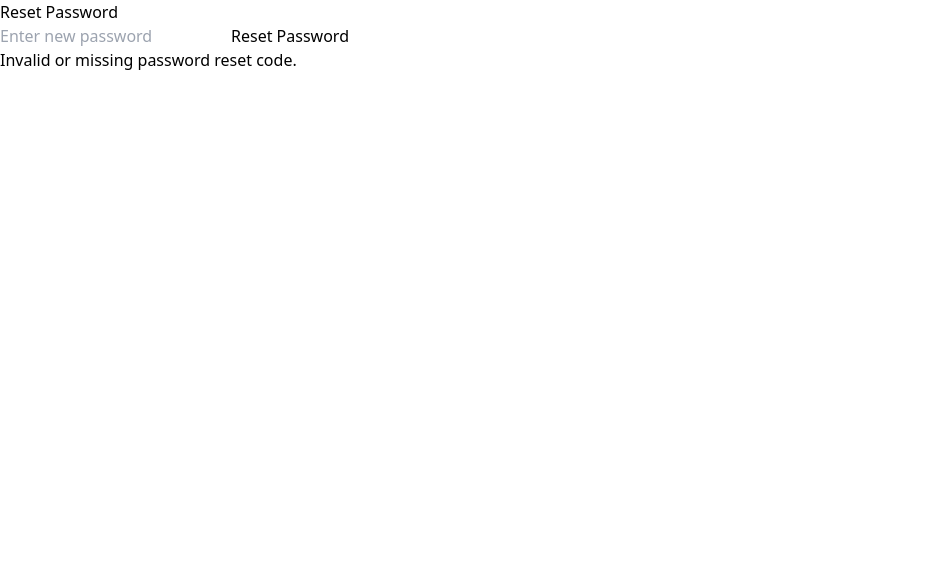
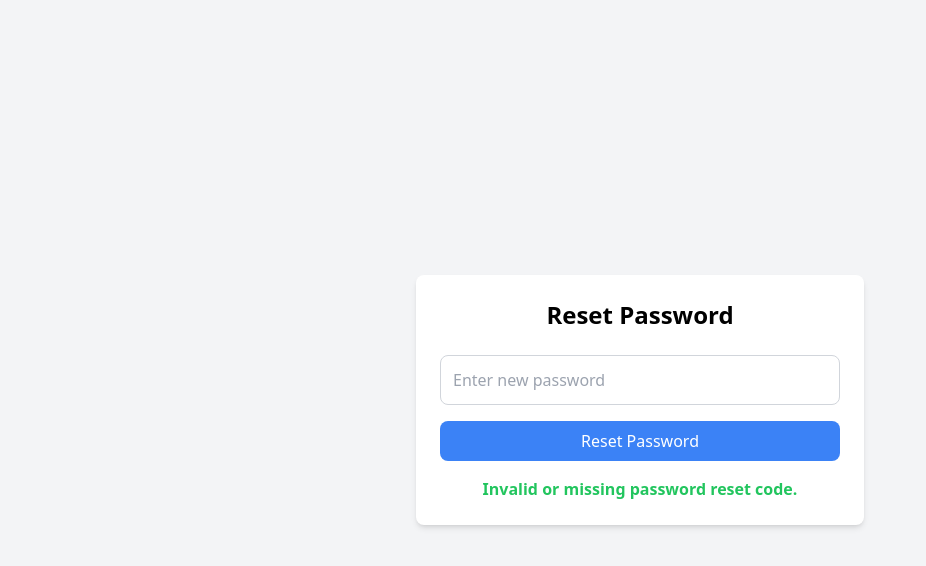
Before and after one commit to OnshilAgassi8/carefinder-project, a React (Vite) app: page /resetpassword in a window 1280 px wide. Shown: the top 566 px of the page, without its empty margins (0-926 px from the left). Built offline with nearby package versions, Linux system fonts and the light colour scheme.

Commit message:
modified Resetpassword

```diff
--- a/src/components/Resetpassword.tsx
+++ b/src/components/Resetpassword.tsx
@@ -35,19 +35,31 @@
     };
 
     return (
-        <div>
-            <h2>Reset Password</h2>
-            <form onSubmit={handleSubmit}>
+      <div className="flex flex-col items-center justify-center min-h-screen bg-gray-100 px-4 sm:px-6 lg:px-8">
+      <div className="w-full max-w-md p-6 bg-white shadow-md rounded-lg">
+        <h2 className="text-2xl font-bold text-center mb-6">Reset Password</h2>
+        <form onSubmit={handleSubmit} className="space-y-4">
           <input
             type="password"
             value={newPassword}
             onChange={(e) => setNewPassword(e.target.value)}
             placeholder="Enter new password"
             required
+            className="w-full p-3 border border-gray-300 rounded-lg focus:outline-none focus:ring-2 focus:ring-blue-500"
           />
-                <button type="submit">Reset Password</button>
+          <button
+            type="submit"
+            className="w-full py-2 bg-blue-500 text-white rounded-lg hover:bg-blue-600 focus:outline-none focus:ring-2 focus:ring-blue-500"
+          >
+            Reset Password
+          </button>
         </form>
-            {message && <p>{message}</p>}
+        {message && (
+          <p className="mt-4 text-center text-green-500 font-semibold">
+            {message}
+          </p>
+        )}
+      </div>
     </div>
     );
 };
```
Lines whose indentation alone changed are shown as unchanged.
